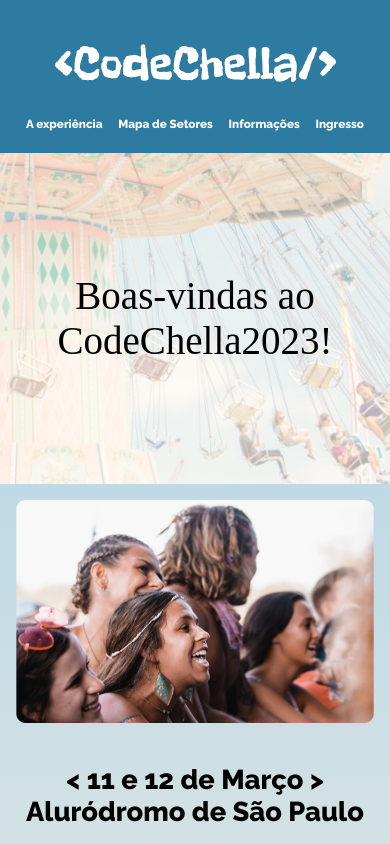
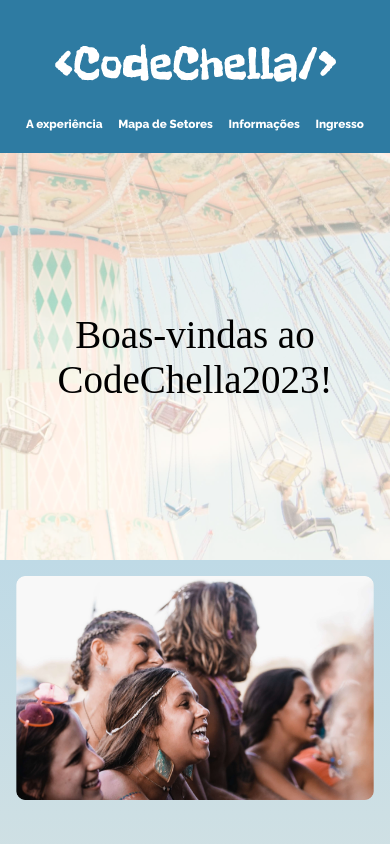
Before and after one commit to httpE2Barao/CodeChella2023, a React (Create React App) app: page / in a window 390 px wide. Shown: the top 844 px of the page. Built offline with nearby package versions, Linux system fonts and the light colour scheme; the HTML template or start-up script is replaced by a standard one; a web font is replaced by a local one.

Commit message:
Refatorando para Mobile-first

```diff
--- a/src/components/banner/banner.css
+++ b/src/components/banner/banner.css
@@ -12,7 +12,6 @@
   right: 35%;
   z-index: -1;
   height: 100%;
-  width: 300%;
 }
 .banner aside {
   font-family: "Calistoga", cursive;
--- a/src/components/banner/banner.scss
+++ b/src/components/banner/banner.scss
@@ -13,7 +13,6 @@
         right: 35%;
         z-index: -1;
         height: 100%;
-        width: 300%;
     }
     aside {
         font-family: $font-titulo;
```
Also changed, not shown: 1 other file (tests, documents, lock files or other folders).
